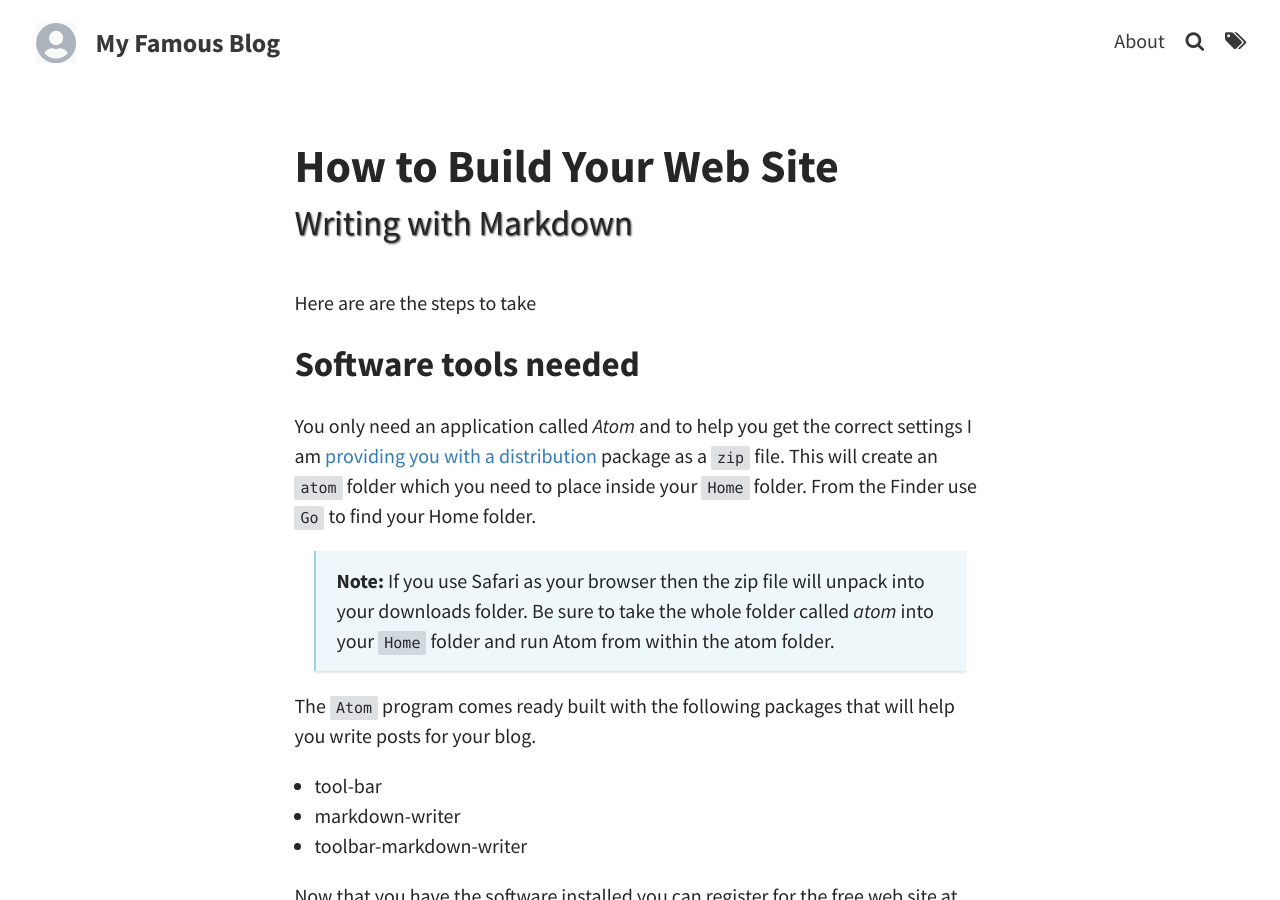
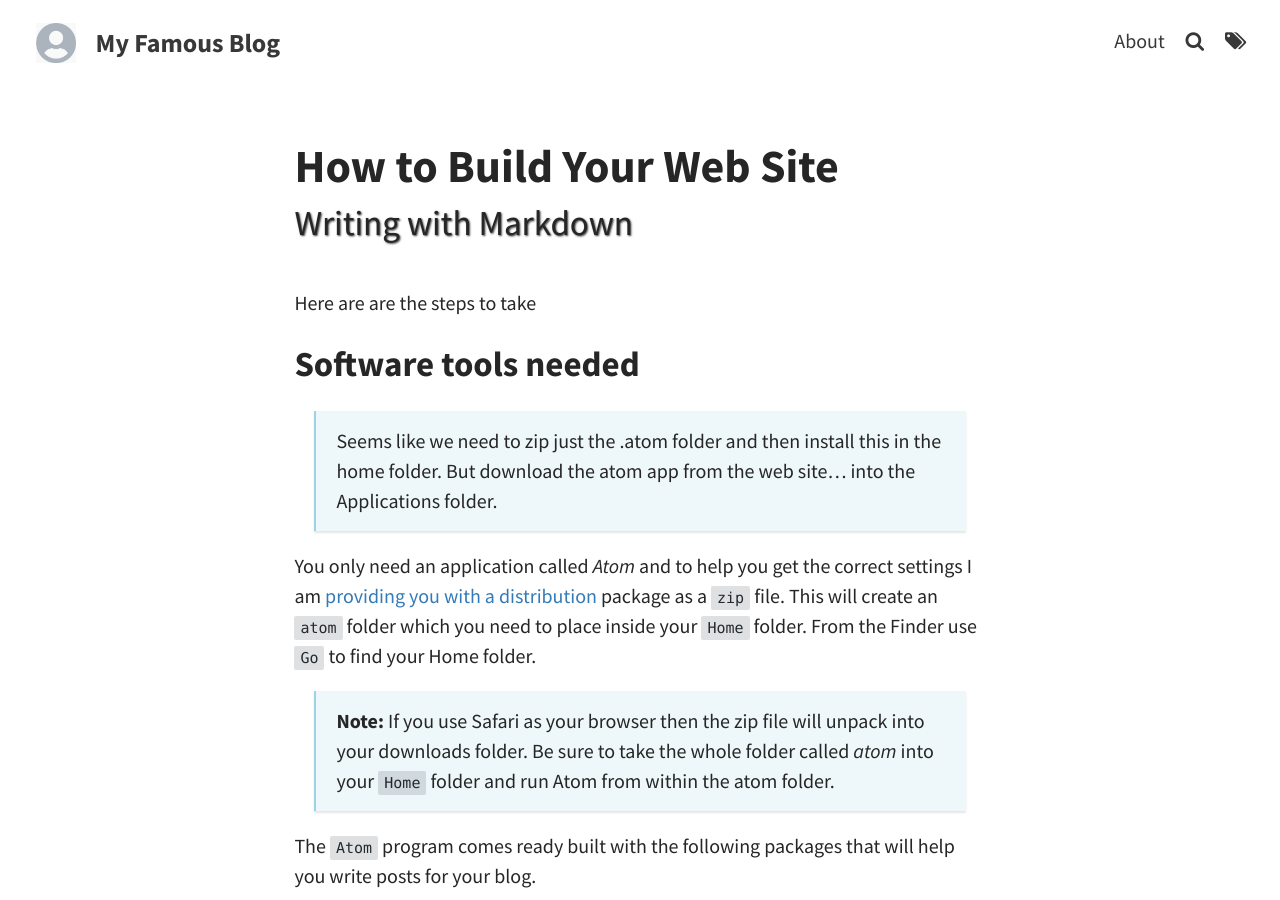
Before and after one commit to publisha/student_site, a Jekyll site: the page built from pages/howtobuildyoursite.md, in a window 1280 px wide and 900 px high. Built offline with Jekyll 4.4.1, drawn with Linux system fonts in a browser that asks for light colours.

Commit message:
edits to howto

```diff
--- a/pages/howtobuildyoursite.md
+++ b/pages/howtobuildyoursite.md
@@ -11,6 +11,8 @@ tags: [Help, Markdown]
 Here are are the steps to take
 
 ## Software tools needed
+
+> Seems like we need to zip just the .atom folder and then install this in the home folder. But download the atom app from the web site... into the Applications folder.
 
 You only need an application called _Atom_ and to help you get the correct settings I am [providing you with a distribution][61862e36] package as a `zip` file. This will create an `atom` folder which you need to place inside your `Home` folder. From the Finder use `Go` to find your Home folder.
 
```
